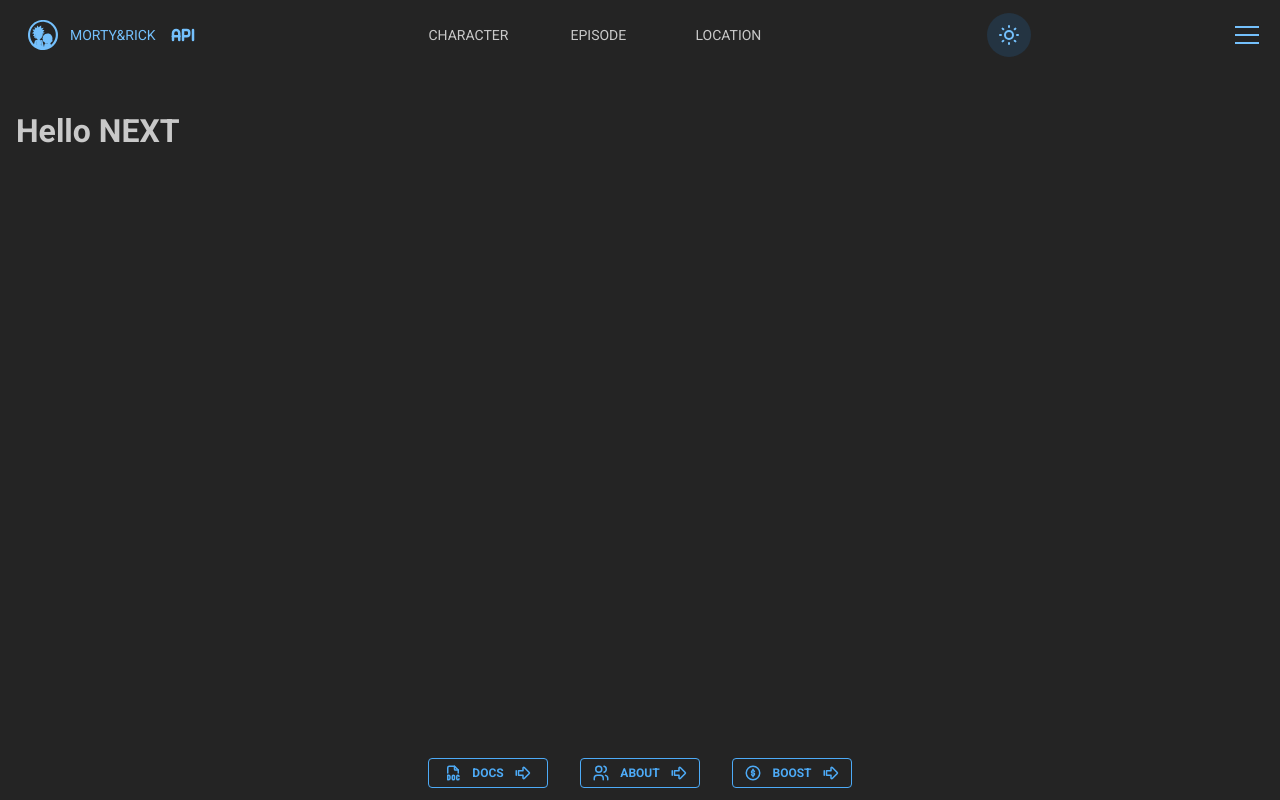
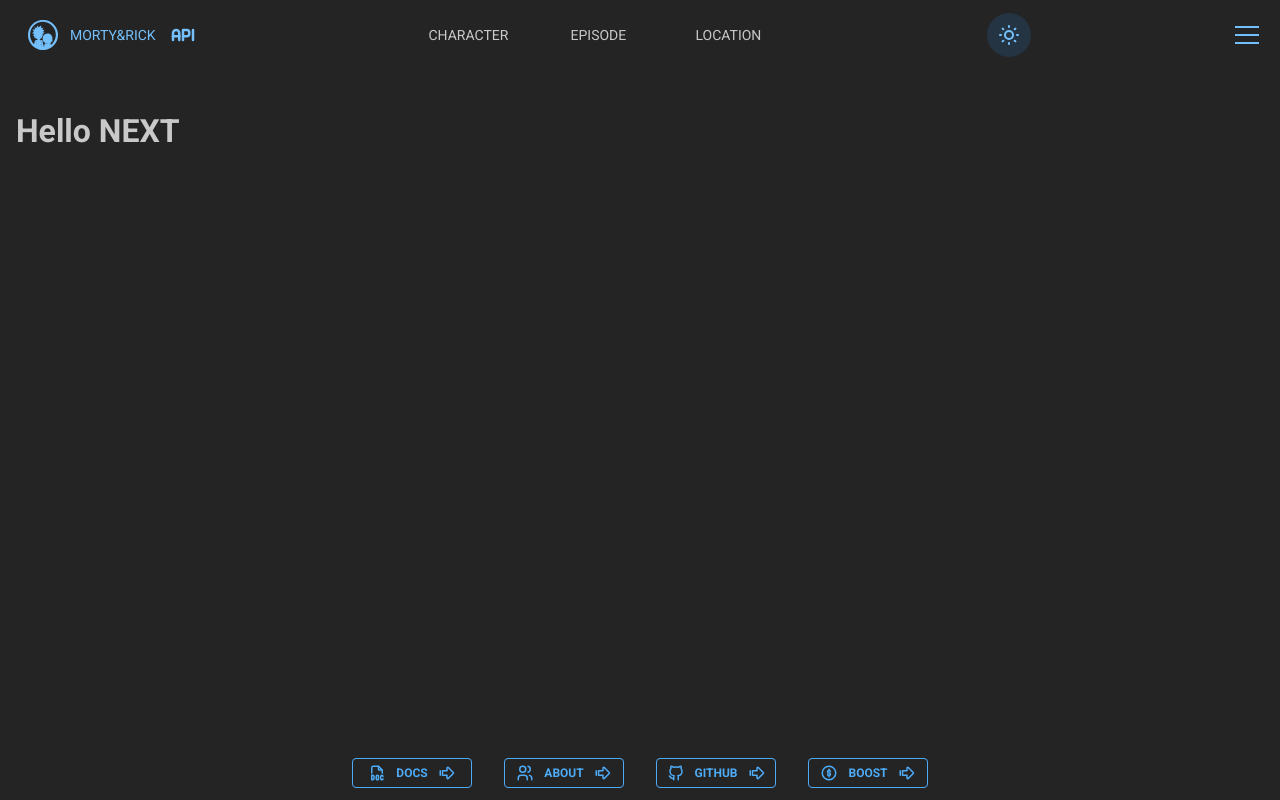
Before and after one commit to DrabantBY/portfolio-next.js, a Next.js app in the folder mortyrick/: page / in a window 1280 px wide. Built offline with nearby package versions, Linux system fonts and the light colour scheme.

Commit message:
update footer links

```diff
--- a/mortyrick/components/Footer/index.tsx
+++ b/mortyrick/components/Footer/index.tsx
@@ -3,6 +3,7 @@ import {
   IconFileTypeDoc,
   IconUsers,
   IconPremiumRights,
+  IconBrandGithub,
   IconArrowBigRightLine,
 } from "@tabler/icons-react";
 
@@ -24,6 +25,7 @@ export default function Footer() {
           >
             docs
           </Button>
+
           <Button
             component="a"
             href="https://rickandmortyapi.com/about"
@@ -36,6 +38,20 @@ export default function Footer() {
             rightSection={<IconArrowBigRightLine size={18} />}
           >
             about
+          </Button>
+
+          <Button
+            component="a"
+            href="https://github.com/afuh/rick-and-morty-api"
+            target="_blank"
+            w={120}
+            tt="uppercase"
+            size="xs"
+            variant="outline"
+            leftSection={<IconBrandGithub size={18} />}
+            rightSection={<IconArrowBigRightLine size={18} />}
+          >
+            github
           </Button>
 
           <Button
```
